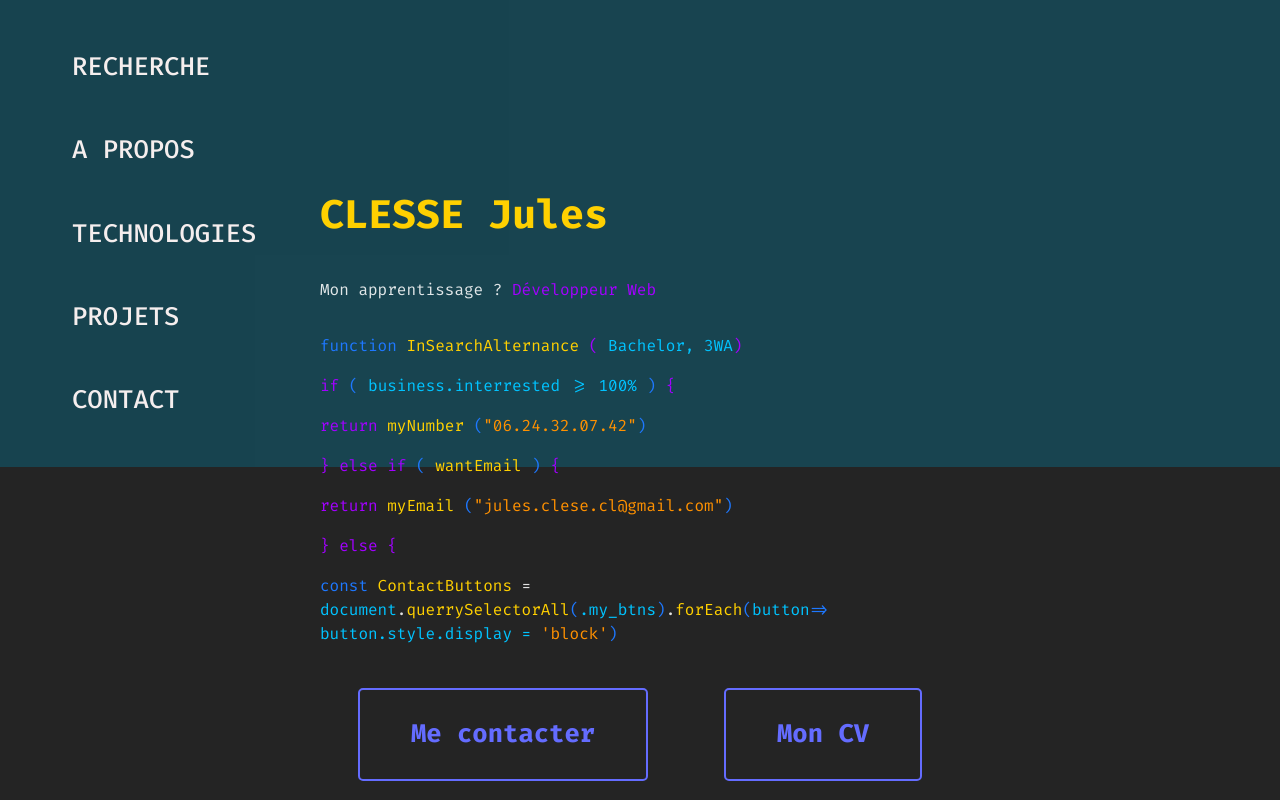
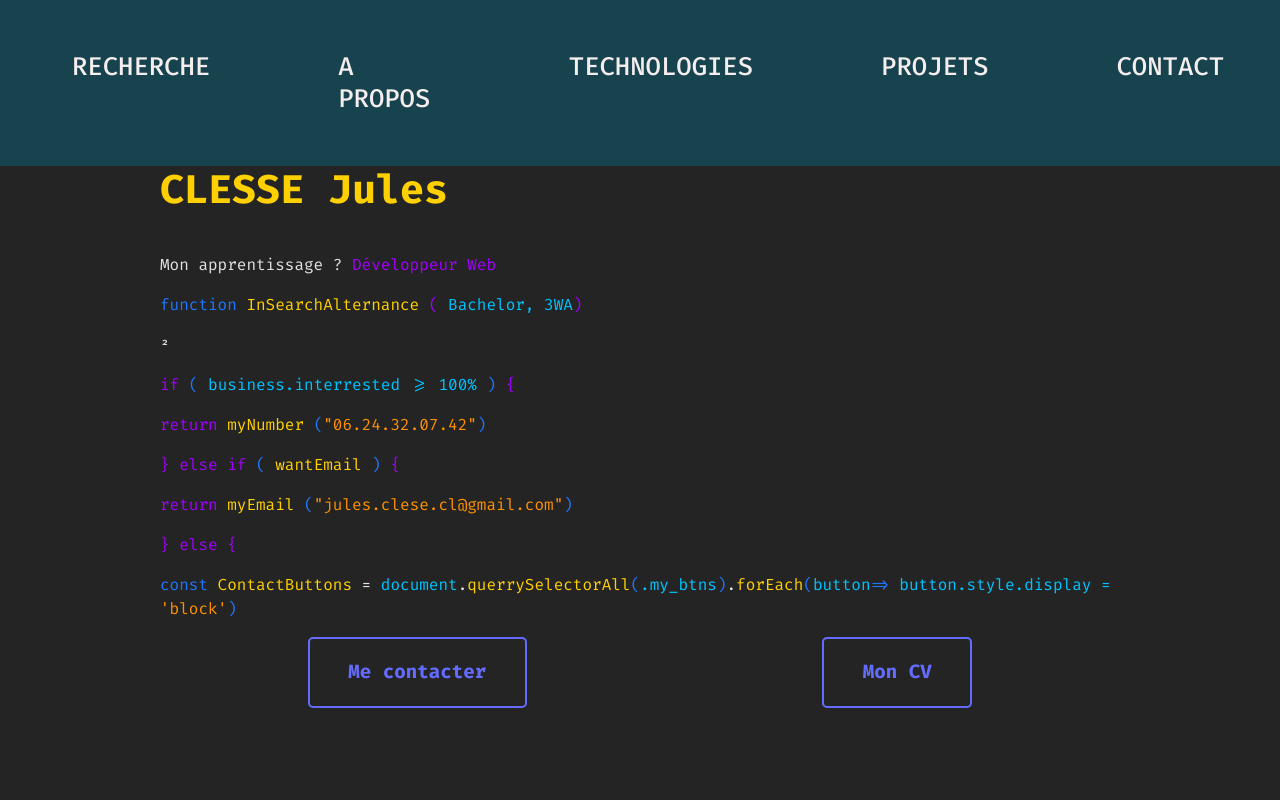
Before and after one commit to Zcom414/portfolio, a React (Vite) app: page / in a window 1280 px wide. Shown: the top 800 px of the page. Built offline with nearby package versions, Linux system fonts and the light colour scheme.

Commit message:
Corection of bug : 1St section was merged into the navbar

```diff
--- a/componnents/Presentation.jsx
+++ b/componnents/Presentation.jsx
@@ -1,16 +1,18 @@
+import { useScrollAnimation } from '../hooks/scrollAnimation';
+
 export const Present = () => {
-
+    useScrollAnimation();
     return(
         <>
-            <section className="research container animate-on-scroll" id="pres">
+            <article className="research animate-on-scroll" id="pres">
                 <h1 className='yellow'>CLESSE Jules</h1>
                 <p>Mon apprentissage ? <span className='violet'>Développeur Web</span></p>
 
-            <article>
+            <section>
 
-                <section className="code">
+                <div className="code">
                     <p> <span className="blue">function</span> <span className="yellow">InSearchAlternance </span> <span className="violet">{'('}</span> <span className="cyan"> Bachelor, 3WA</span><span className="violet">{')'}</span></p>
-                    <p><span className="violet">if</span> <span className="blue">{'('}</span> <span className="cyan">business.interrested {'>='} 100% <span className="blue">{')'}</span></span> <span className="violet">{'{'}</span></p>
+              ²     <p><span className="violet">if</span> <span className="blue">{'('}</span> <span className="cyan">business.interrested {'>='} 100% <span className="blue">{')'}</span></span> <span className="violet">{'{'}</span></p>
                     <p><span className="violet">return</span> <span className="yellow"> myNumber </span> <span className="orange"> <span className="blue">{'('}</span>{'"'}06.24.32.07.42{'"'}</span><span className="blue">{')'}</span></p>
                     <p><span className="violet">{'}'} else if </span><span className="blue">{'('}</span> <span className="yellow">wantEmail </span> <span className="blue">{')'}</span> <span className="violet">{'{'}</span></p>
                     <p><span className="violet">return</span> <span className="yellow"> myEmail </span> <span className="orange"> <span className="blue">{'('}</span>{'"'}jules.clese.cl@gmail.com{'"'}</span><span className="blue">{')'}</span></p>
@@ -24,10 +26,10 @@ export const Present = () => {
                                 <a className="btn" href="../src/assets/cv.pdf">Mon CV</a>
                             </div>
                         </section>
-                </section>
+                </div>
+            </section>
+
             </article>
-
-            </section>
         </>
     )
 }
--- a/hooks/scrollAnimation.js
+++ b/hooks/scrollAnimation.js
@@ -10,7 +10,7 @@ export const useScrollAnimation = (selector = ".animate-on-scroll") => {
 
         // Vérifie si l'élément est totalement dans la fenêtre
         const isFullyVisible =
-          rect.top >= 0 && rect.bottom <= window.innerHeight;
+          rect.top > 0 && rect.bottom <= window.innerHeight -1 ;
 
         if (isFullyVisible) {
           el.classList.add("active"); // Ajouter la classe pour afficher
--- a/pages/Home.jsx
+++ b/pages/Home.jsx
@@ -4,10 +4,9 @@ import { Techno } from "../componnents/techno";
 import { Cards } from "../componnents/cards";
 import { Contact } from "../componnents/Contact";
 import { Navbar } from "../componnents/Navbar";
-import { useScrollAnimation } from '../hooks/scrollAnimation';
 
 export const Home = () => {
-  useScrollAnimation();
+
   return (
    <>
       <Navbar/>
--- a/src/assets/scss/_animation.scss
+++ b/src/assets/scss/_animation.scss
@@ -9,7 +9,7 @@
   /* Afficher les éléments lorsqu'ils sont visibles */
   .animate-on-scroll.active {
     opacity: 1;
-    transform: translateY(0); /* Ramener à la position initiale */
+    transform: translateY(5em); /* Ramener à la position initiale */
     visibility: visible; /* Rendre visible */
   }
 
--- a/src/assets/scss/_app.scss
+++ b/src/assets/scss/_app.scss
@@ -123,12 +123,11 @@ a {
 .btn{
     display: inline-block;
     padding: 1em 2em;
-    margin: 1em 0;
     border: 2px solid;
     border-radius: 5px;
     text-align: center;
     text-decoration: none;
-    font-size: 1.6rem;
+    font-size: 1.2em;
     font-weight: 700;
     cursor: pointer;
     transition: all 0.3s;
@@ -152,6 +151,11 @@ a {
     }
 
     article{
+        margin-top: 5em;
+
+    }
+
+    a{
         margin-bottom: 5em;
     }
 
--- a/src/assets/scss/_navbar.scss
+++ b/src/assets/scss/_navbar.scss
@@ -60,24 +60,28 @@
   }
 
   header {
-
-    position: sticky;
+    position: fixed;
+    top: 0;
+    margin-bottom: 2em;
     width: 100%;
-    height: 9.49em;
-    display: flex;
+    z-index: 1000;
   }
 
   .menu {
-    top: 0em; /* Collez l'élément en haut de la page */
-    position: fixed;
-    top: 0;
-    left: 0;
+    top: 0; /* Collez l'élément en haut de la page */
+    margin: 0em;
+    position: sticky;
     height: auto;
     width: 100%;
-    margin-top: 0;
     background-color: rgba(1, 132, 165, 0.336) ;
     opacity: 1;
     pointer-events: auto;
+    display: flex;
+    justify-content: center
+  }
+
+  .menu li {
+    padding: 0;
   }
 
   .menu li:hover{
--- a/src/assets/scss/_research.scss
+++ b/src/assets/scss/_research.scss
@@ -3,4 +3,5 @@
 }
 
 @media screen and (max-width: 1024px){
+
    }
--- a/src/assets/scss/index.css
+++ b/src/assets/scss/index.css
@@ -57,22 +57,26 @@
     display: none; /* Correct */
   }
   header {
-    position: sticky;
+    position: fixed;
+    top: 0;
+    margin-bottom: 2em;
     width: 100%;
-    height: 9.49em;
-    display: flex;
+    z-index: 1000;
   }
   .menu {
-    top: 0em; /* Collez l'élément en haut de la page */
-    position: fixed;
-    top: 0;
-    left: 0;
+    top: 0; /* Collez l'élément en haut de la page */
+    margin: 0em;
+    position: sticky;
     height: auto;
     width: 100%;
-    margin-top: 0;
     background-color: rgba(1, 132, 165, 0.336);
     opacity: 1;
     pointer-events: auto;
+    display: flex;
+    justify-content: center;
+  }
+  .menu li {
+    padding: 0;
   }
   .menu li:hover {
     background-color: var(--code-color5);
@@ -185,7 +189,7 @@
 /* Afficher les éléments lorsqu'ils sont visibles */
 .animate-on-scroll.active {
   opacity: 1;
-  transform: translateY(0); /* Ramener à la position initiale */
+  transform: translateY(5em); /* Ramener à la position initiale */
   visibility: visible; /* Rendre visible */
 }
 
@@ -366,12 +370,11 @@ body {
 .btn {
   display: inline-block;
   padding: 1em 2em;
-  margin: 1em 0;
   border: 2px solid;
   border-radius: 5px;
   text-align: center;
   text-decoration: none;
-  font-size: 1.6rem;
+  font-size: 1.2em;
   font-weight: 700;
   cursor: pointer;
   transition: all 0.3s;
@@ -390,6 +393,9 @@ body {
     margin-top: 0;
   }
   article {
+    margin-top: 5em;
+  }
+  a {
     margin-bottom: 5em;
   }
   .container {
```
Also changed, not shown: 1 other file (tests, documents, lock files or other folders).
